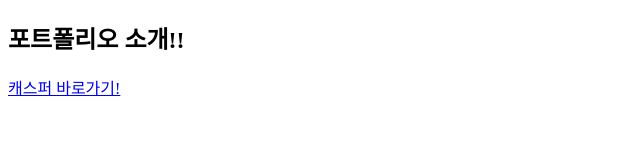
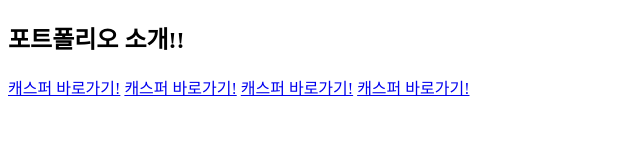
Before and after one commit to veamcoding/test1, a plain HTML site: page index.html in a window 1280 px wide. Shown: the whole page, without its empty margins (0-640 px from the left). Drawn offline with Linux system fonts and the light colour scheme.

Commit message:
바로가기 추가

```diff
--- a/index.html
+++ b/index.html
@@ -10,6 +10,9 @@
 
 <div>
     <a href="casper/index.html">캐스퍼 바로가기!</a>
+    <a href="casper/index.html">캐스퍼 바로가기!</a>
+    <a href="casper/index.html">캐스퍼 바로가기!</a>
+    <a href="casper/index.html">캐스퍼 바로가기!</a>
 </div>
 
 </body>
```
